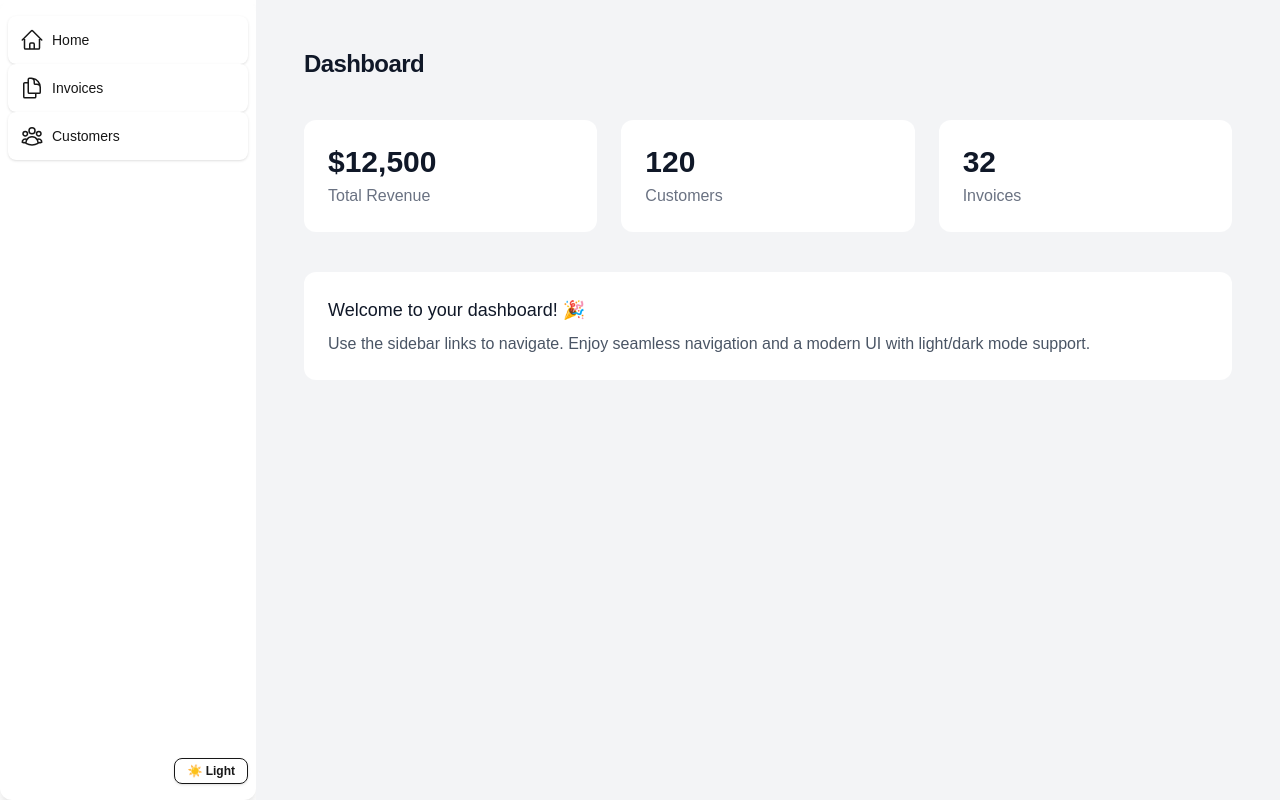
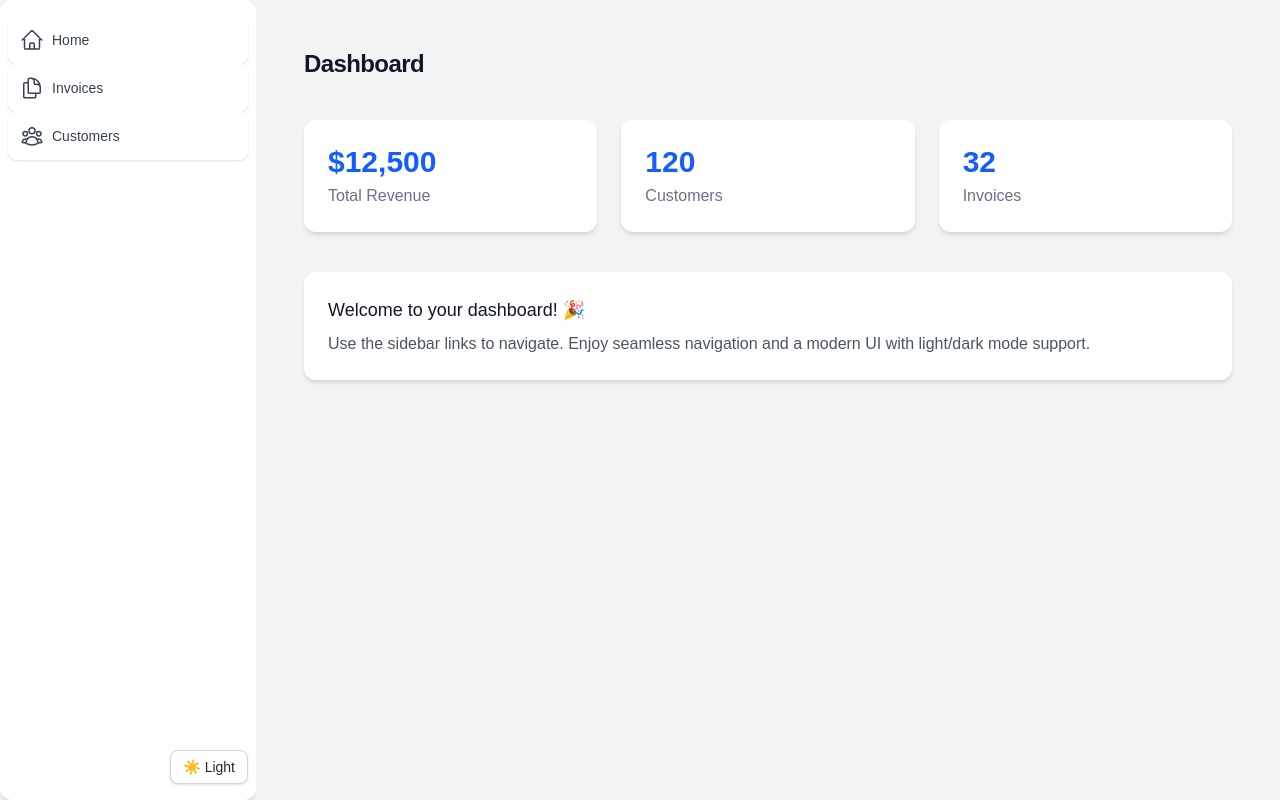
Before and after one commit to nirzaf/nextjs-demo-app, a Next.js app: page /dashboard in a window 1280 px wide. Built offline with nearby package versions, Linux system fonts and the light colour scheme.

Commit message:
style: enhance dark mode UI with consistent colors and improved contrast

```diff
--- a/src/app/components/ThemeToggle.tsx
+++ b/src/app/components/ThemeToggle.tsx
@@ -30,7 +30,7 @@ export default function ThemeToggle() {
     <button
       aria-label="Toggle theme"
       onClick={toggleTheme}
-      className="ml-auto rounded-lg border px-3 py-1 text-xs font-semibold shadow hover:bg-primary-light hover:text-white dark:hover:bg-primary-dark dark:hover:text-white transition-colors"
+      className="ml-auto rounded-lg border border-gray-300 dark:border-gray-700 px-3 py-1.5 text-sm font-medium bg-white dark:bg-gray-800 text-gray-800 dark:text-gray-200 shadow-sm hover:bg-gray-100 dark:hover:bg-gray-700 transition-colors"
     >
       {theme === "dark" ? "🌙 Dark" : "☀️ Light"}
     </button>
--- a/src/app/dashboard/layout.tsx
+++ b/src/app/dashboard/layout.tsx
@@ -7,7 +7,7 @@ export default function DashboardLayout({
   children: React.ReactNode;
 }) {
   return (
-    <div className="flex h-screen flex-col md:flex-row md:overflow-hidden">
+    <div className="flex h-screen flex-col md:flex-row md:overflow-hidden bg-gray-100 dark:bg-gray-900">
       <div className="w-full flex-none md:w-64">
         <div className="flex h-full flex-col px-3 py-4 md:px-2 bg-white dark:bg-gray-900 rounded-xl shadow-lg">
           {/* Navigation Links - takes most of the space */}
--- a/src/app/dashboard/page.tsx
+++ b/src/app/dashboard/page.tsx
@@ -3,20 +3,20 @@ export default function Dashboard() {
     <main className="flex flex-col gap-6">
       <h1 className="mb-4 text-2xl font-bold tracking-tight text-gray-900 dark:text-gray-100">Dashboard</h1>
       <section className="grid grid-cols-1 md:grid-cols-3 gap-6">
-        <div className="rounded-xl bg-white dark:bg-gray-800 shadow-card p-6 flex flex-col items-start">
-          <span className="text-3xl font-semibold text-primary">$12,500</span>
+        <div className="rounded-xl bg-white dark:bg-gray-800 shadow-md p-6 flex flex-col items-start">
+          <span className="text-3xl font-semibold text-blue-600 dark:text-blue-400">$12,500</span>
           <span className="mt-1 text-gray-500 dark:text-gray-300">Total Revenue</span>
         </div>
-        <div className="rounded-xl bg-white dark:bg-gray-800 shadow-card p-6 flex flex-col items-start">
-          <span className="text-3xl font-semibold text-primary">120</span>
+        <div className="rounded-xl bg-white dark:bg-gray-800 shadow-md p-6 flex flex-col items-start">
+          <span className="text-3xl font-semibold text-blue-600 dark:text-blue-400">120</span>
           <span className="mt-1 text-gray-500 dark:text-gray-300">Customers</span>
         </div>
-        <div className="rounded-xl bg-white dark:bg-gray-800 shadow-card p-6 flex flex-col items-start">
-          <span className="text-3xl font-semibold text-primary">32</span>
+        <div className="rounded-xl bg-white dark:bg-gray-800 shadow-md p-6 flex flex-col items-start">
+          <span className="text-3xl font-semibold text-blue-600 dark:text-blue-400">32</span>
           <span className="mt-1 text-gray-500 dark:text-gray-300">Invoices</span>
         </div>
       </section>
-      <div className="rounded-xl bg-white dark:bg-gray-800 shadow-card p-6 mt-4">
+      <div className="rounded-xl bg-white dark:bg-gray-800 shadow-md p-6 mt-4">
         <p className="text-lg font-medium mb-2">Welcome to your dashboard! 🎉</p>
         <p className="text-gray-600 dark:text-gray-300">
           Use the sidebar links to navigate. Enjoy seamless navigation and a modern UI with light/dark mode support.
--- a/src/app/page.tsx
+++ b/src/app/page.tsx
@@ -2,10 +2,14 @@ import Image from "next/image";
 import { ServerComponent } from "./components/servercomponent";
 import { ClientComponent } from "./components/clientsidecomponent";
 import Link from "next/link";
+import ThemeToggle from "./components/ThemeToggle";
 
 export default function Home() {
   return (
-    <div className="grid grid-rows-[20px_1fr_20px] items-center justify-items-center min-h-screen p-8 pb-20 gap-16 sm:p-20 font-[family-name:var(--font-geist-sans)]">
+    <div className="grid grid-rows-[20px_1fr_20px] items-center justify-items-center min-h-screen p-8 pb-20 gap-16 sm:p-20 font-[family-name:var(--font-geist-sans)] bg-gray-100 dark:bg-gray-900 text-gray-900 dark:text-gray-100">
+      <div className="absolute top-4 right-4">
+        <ThemeToggle />
+      </div>
       <main className="flex flex-col gap-[32px] row-start-2 items-center sm:items-start">
         <Image
           className="dark:invert"
@@ -16,11 +20,11 @@ export default function Home() {
           priority
         />
         <ServerComponent />
-        <ol className="list-inside list-decimal text-sm/6 text-center sm:text-left font-[family-name:var(--font-geist-mono)]">
+        <ol className="list-inside list-decimal text-sm/6 text-center sm:text-left font-[family-name:var(--font-geist-mono)] text-gray-800 dark:text-gray-200">
           <li className="mb-2 tracking-[-.01em]">
 
             Welcome{" "}
-            <code className="bg-black/[.05] dark:bg-white/[.06] px-1 py-0.5 rounded font-[family-name:var(--font-geist-mono)] font-semibold">
+            <code className="bg-gray-200 dark:bg-gray-800 px-1 py-0.5 rounded font-[family-name:var(--font-geist-mono)] font-semibold">
               src/app/page.tsx
             </code>
             .
--- a/src/app/ui/dashboard/nav-links.tsx
+++ b/src/app/ui/dashboard/nav-links.tsx
@@ -26,7 +26,7 @@ export default function NavLinks() {
                     <Link
                         key={link.name}
                         href={link.href}
-                        className="flex h-[48px] grow items-center justify-center gap-2 rounded-lg bg-white dark:bg-gray-800 p-3 text-sm font-medium transition-colors hover:bg-primary-light hover:text-white dark:hover:bg-primary-dark dark:hover:text-white md:flex-none md:justify-start md:p-2 md:px-3 shadow-sm"
+                        className="flex h-[48px] grow items-center justify-center gap-2 rounded-lg bg-white dark:bg-gray-800 p-3 text-sm font-medium text-gray-700 dark:text-gray-200 transition-colors hover:bg-blue-500 hover:text-white dark:hover:bg-blue-600 dark:hover:text-white md:flex-none md:justify-start md:p-2 md:px-3 shadow-sm"
                     >
                         <LinkIcon className="w-6" />
                         <p className="hidden md:block">{link.name}</p>
```
